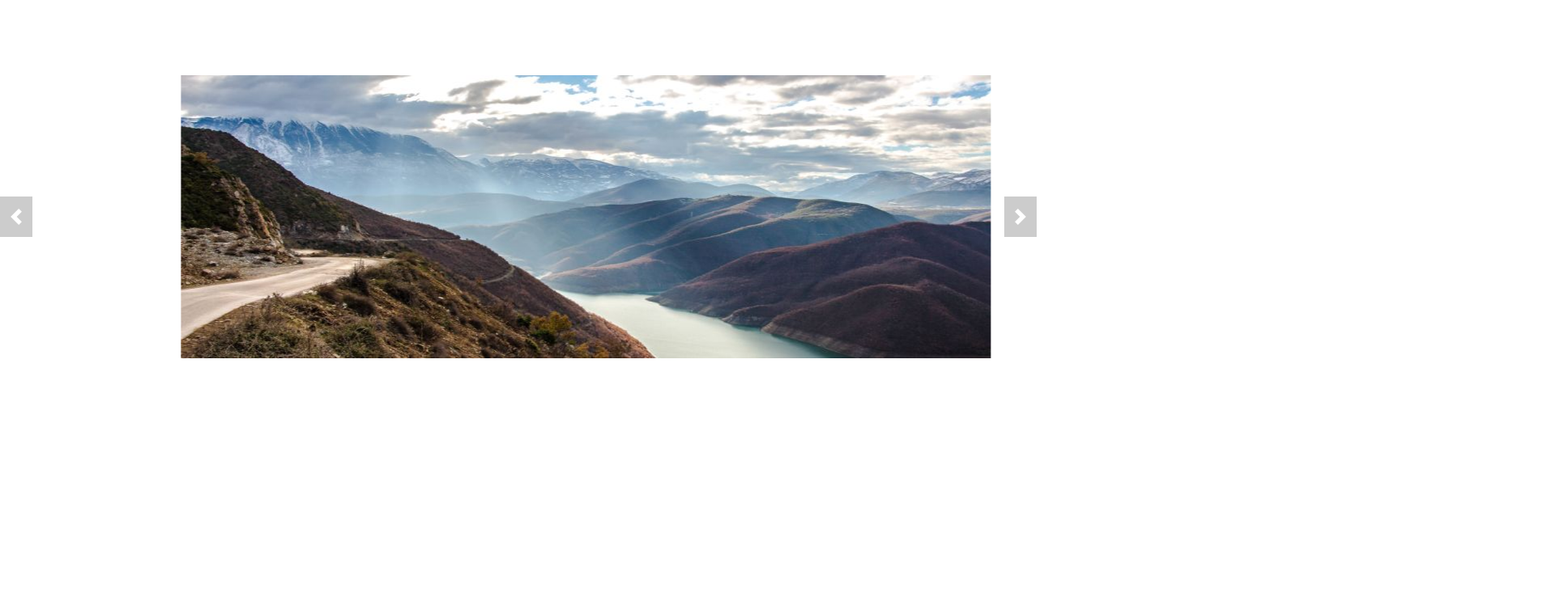
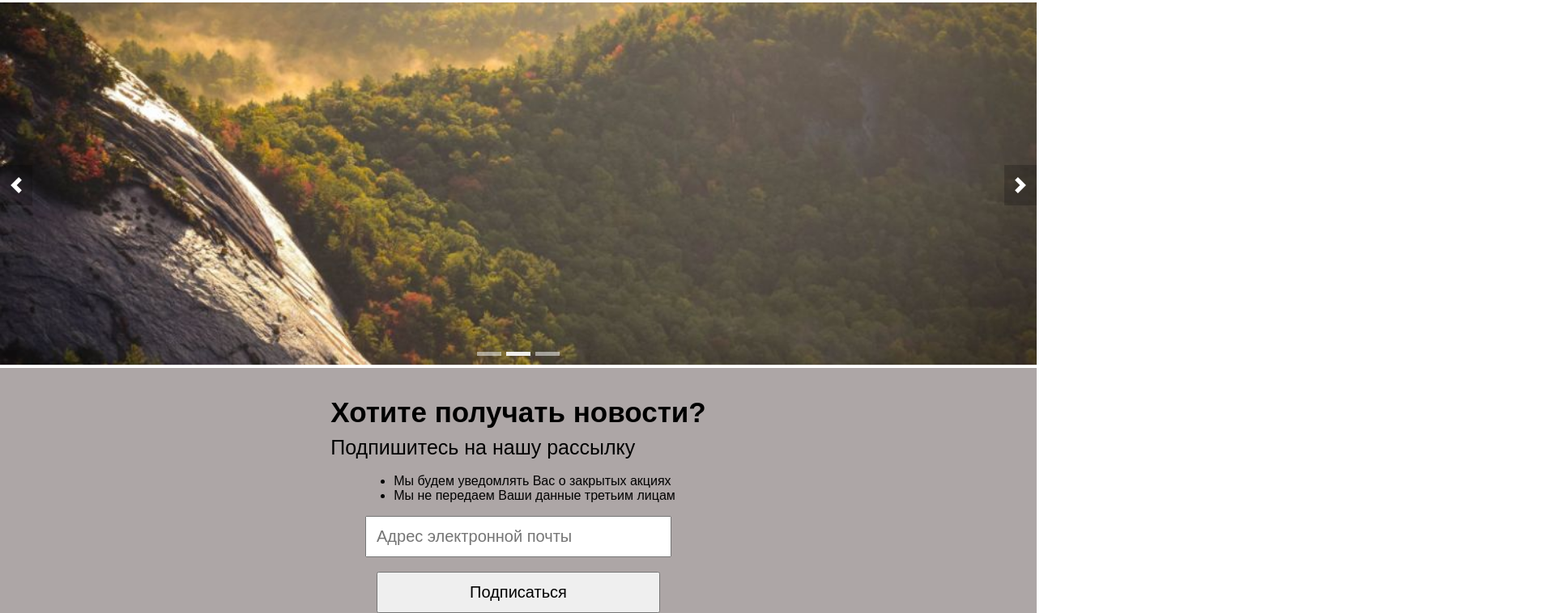
Before and after one commit to GlebNez/-, a plain HTML site: page Сайт фотостудии/index.html in a window 1280 px wide. Shown: the part 475-1233 px from the top of the page at 81% size, 1920 px wide, since content can reach past the window. Before the commit the page ends 1008 px from the top, so only its background shows below. Drawn offline with Linux system fonts and the light colour scheme.

Commit message:
доделан слайдер делаю рассылку

```diff
--- a/Сайт фотостудии/index.html
+++ b/Сайт фотостудии/index.html
@@ -26,7 +26,7 @@
             <a href="">Дата и время съемки</a>
             <a href="">Кнопка поиск</a>
         </div>
-        <div class="slider" data-slider="itc-slider" data-autoplay="true">
+        <div class="slider" data-slider="itc-slider" data-autoplay="true" data-interval="3000">
           <ol class="slider__indicators">
             <li data-slide-to="0"></li>
             <li data-slide-to="1"></li>
@@ -48,6 +48,18 @@
           <button class="slider__control" data-slide="prev"></button>
           <button class="slider__control" data-slide="next"></button>
         </div>
+        <div>
+          <form action="">
+            <p>Хотите получать новости?<br>
+              <span>Подпишитесь на нашу рассылку</span></p>
+              <ul>
+                <li>Мы будем уведомлять Вас о закрытых акциях</li>
+                <li>Мы не передаем Ваши данные третьим лицам</li>
+              </ul>
+            <input type="email" name="email" placeholder="Адрес электронной почты"><br>
+            <input type="submit" value="Подписаться">
+          </form>
+        </div>
     </main>
     <footer></footer>
 </body>
--- a/Сайт фотостудии/itc-slider/itc-slider.css
+++ b/Сайт фотостудии/itc-slider/itc-slider.css
@@ -16,7 +16,7 @@
 }
 
 .slider__wrapper {
-  /* overflow: hidden; */
+  overflow: hidden;
 }
 
 .slider__items {
--- a/Сайт фотостудии/styles.css
+++ b/Сайт фотостудии/styles.css
@@ -11,7 +11,7 @@ body > :nth-child(odd) {
     background-color: #ADA6A6;
 }
 
-header div, main div {
+header div, main > div:first-of-type {
     padding: 30px;
 }
 
@@ -41,12 +41,39 @@ a:hover:not(main a) {
     transition-duration: 500ms;
 }
 
-main div {
+main > div:first-of-type {
     display: flex;
     justify-content: space-evenly;
 }
 
-.slider {
-    padding: 0;
+.slider img {
     width: 100%;
 }
+
+main > div:last-of-type form {
+    display: flex;
+    justify-content: center;
+    flex-direction: column;
+    align-items: center;
+}
+
+main > div:last-of-type {
+    background-color: #ADA6A6;
+}
+
+main > div:last-of-type p {
+    font-size: 35px;
+    font-weight: bold;
+    margin-bottom: 0;
+}
+
+main > div:last-of-type span {
+    font-size: 25px;
+    font-weight: normal;
+}
+
+input[type="submit"], input[type="email"] {
+    font-size: 20px;
+    width: 350px;
+    padding: 12px;
+}
```
